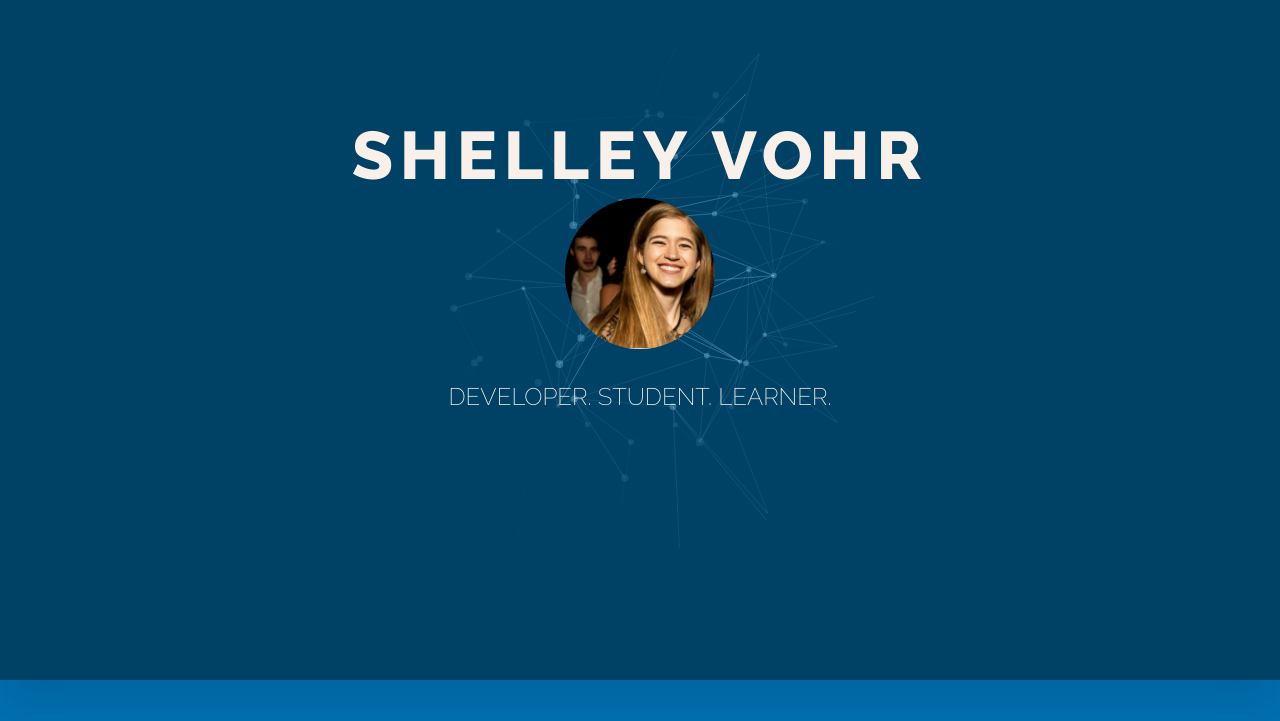
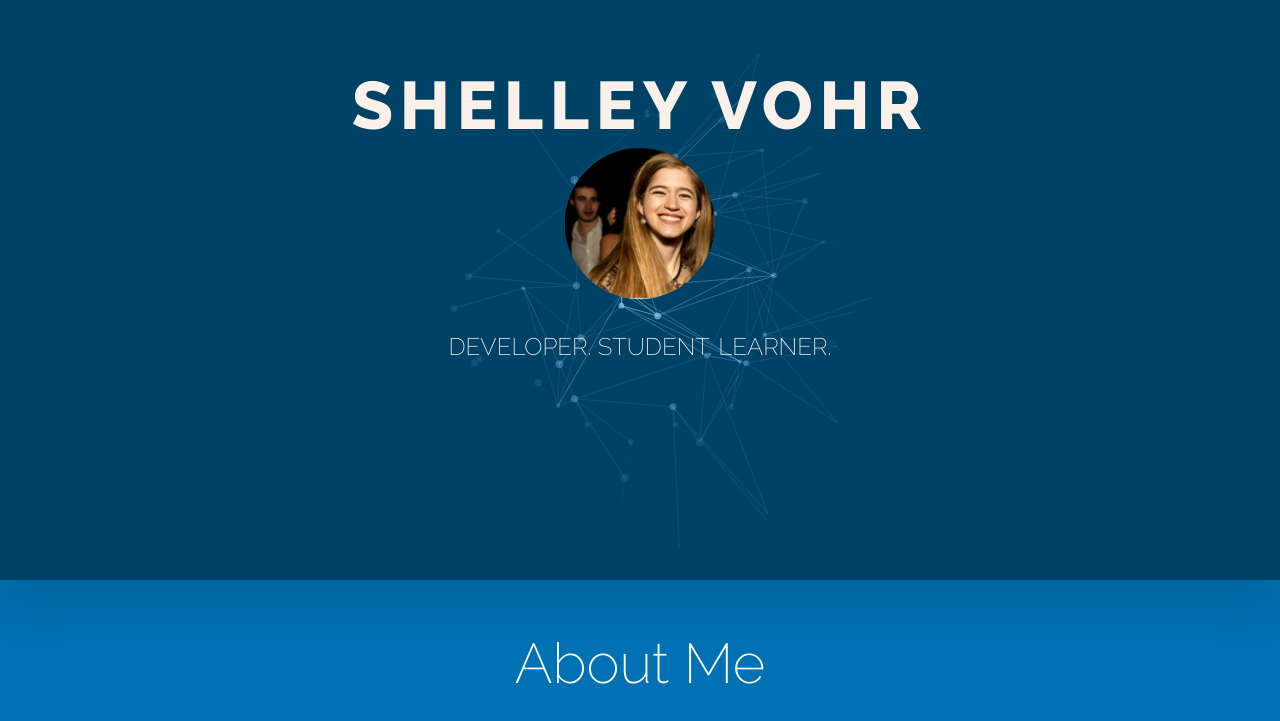
Before and after one commit to codebytere/codebytere.github.io, a plain HTML site: page index.html in a window 1280 px wide. Shown: the part 120-841 px from the top of the page. Drawn offline with Linux system fonts and the light colour scheme.

Commit message:
set max height for header

```diff
--- a/css/sass/site.scss
+++ b/css/sass/site.scss
@@ -90,6 +90,7 @@ i {
   background-size: cover;
   background-position: center center;
   z-index: 1;
+  max-height: 700px;
 }
 
 .site-main {
```
Also changed, not shown: css/css/site.css, 1 other file.
